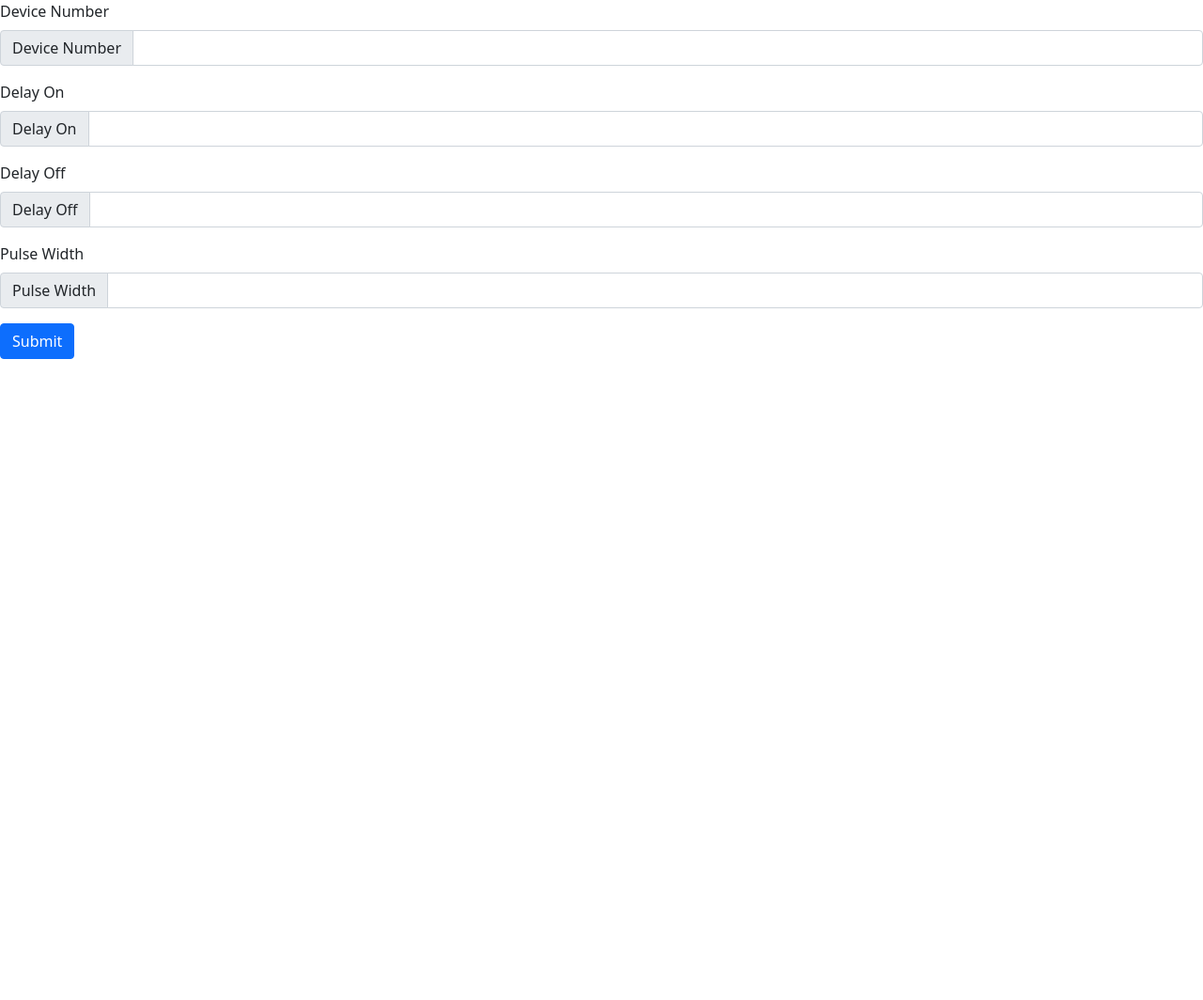
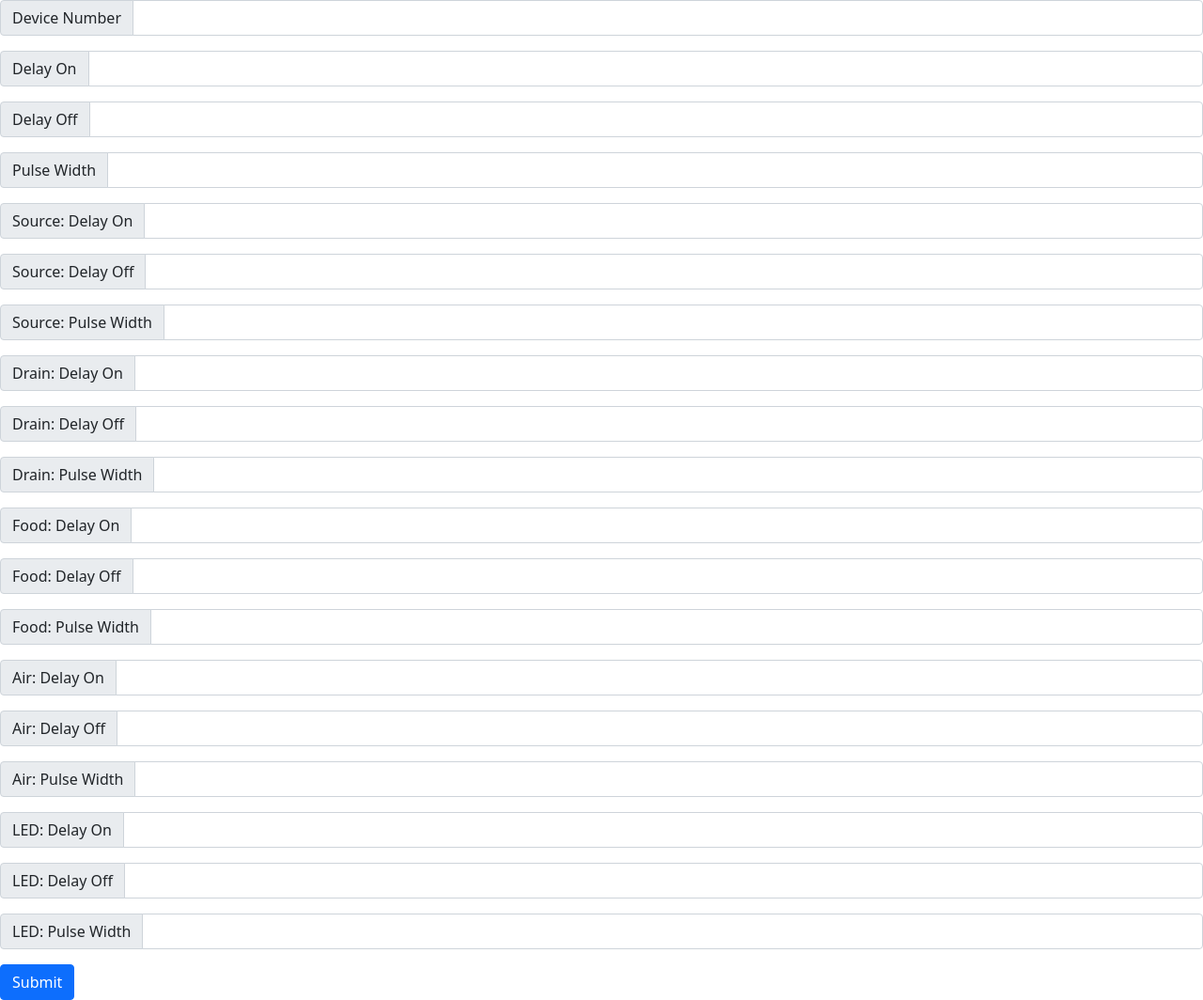
Before and after one commit to bmkuter/FreeRTOS_growcube, a Flask app: page /set_device in a window 1280 px wide. Shown: the whole page at 94% size. Before the commit the page ends 382 px from the top, so only its background shows below. Run offline with Flask 2, Linux system fonts and the light colour scheme.

Commit message:
Updating input JSON to have more parameters.
Next is adding those respective fields to the cpp functions.

```diff
--- a/application.py
+++ b/application.py
@@ -13,7 +13,7 @@ delay = int(1000)
 
 #Creating or accessing database
 db = sl.connect('Database/pod_settings_new.db', check_same_thread=False)
-db.execute('CREATE TABLE IF NOT EXISTS settings (id INTEGER PRIMARY KEY, delay_on INTEGER, delay_off INTEGER, pulse_width INTEGER)')
+db.execute('CREATE TABLE IF NOT EXISTS settings (id INTEGER PRIMARY KEY, delay_on INTEGER, delay_off INTEGER, pulse_width INTEGER, source_delay_on INTEGER, source_delay_off INTEGER, source_pulse_width INTEGER, drain_delay_on INTEGER, drain_delay_off INTEGER, drain_pulse_width INTEGER, food_delay_on INTEGER, food_delay_off INTEGER, food_pulse_width INTEGER, air_delay_on INTEGER, air_delay_off INTEGER, air_pulse_width INTEGER, LED_delay_on INTEGER, LED_delay_off INTEGER, LED_pulse_width INTEGER)')
 db.row_factory = lambda cursor, row: row[0]
 cur = db.cursor()
 #db.close()
@@ -34,12 +34,34 @@ def flask_set_delay(device_number = 0, delay_on = 0, delay_off = 0, pulse_width
 def flask_set_delay_GUI():
     if request.method == 'POST':
         device_number = request.form.get('device_number')
+        #Example
         delay_on = request.form.get('delay_on')
         delay_off = request.form.get('delay_off')
         pulse_width = request.form.get('pulse_width')
-        payload = (device_number, delay_on, delay_off, pulse_width)
+        #Source
+        source_delay_on = request.form.get('delay_on')
+        source_delay_off = request.form.get('delay_off')
+        source_pulse_width = request.form.get('pulse_width')
+        #Drain
+        drain_delay_on = request.form.get('delay_on')
+        drain_delay_off = request.form.get('delay_off')
+        drain_pulse_width = request.form.get('pulse_width')
+        #Food
+        food_delay_on = request.form.get('delay_on')
+        food_delay_off = request.form.get('delay_off')
+        food_pulse_width = request.form.get('pulse_width')
+        #Air
+        air_delay_on = request.form.get('delay_on')
+        air_delay_off = request.form.get('delay_off')
+        air_pulse_width = request.form.get('pulse_width')
+        #LED
+        LED_delay_on = request.form.get('delay_on')
+        LED_delay_off = request.form.get('delay_off')
+        LED_pulse_width = request.form.get('pulse_width')
+        #Making payload
+        payload = (device_number, delay_on, delay_off, pulse_width,source_delay_on,source_delay_off,source_pulse_width,drain_delay_on,drain_delay_off,drain_pulse_width,food_delay_on,food_delay_off,food_pulse_width,air_delay_on,air_delay_off,air_pulse_width,LED_delay_on,LED_delay_off,LED_pulse_width)
         print(payload)
-        cur.execute("INSERT OR REPLACE INTO settings VALUES(?, ?, ?, ?);", payload)
+        cur.execute("INSERT OR REPLACE INTO settings VALUES(?, ?, ?, ?, ?, ?, ?, ?, ?, ?, ?, ?, ?, ?, ?, ?, ?, ?, ?);", payload)
         db.commit()
         cur.execute("SELECT delay_on FROM settings WHERE id =:device_number", {"device_number": device_number})
         results = cur.fetchall()
@@ -50,7 +72,7 @@ def flask_set_delay_GUI():
 ### Convert so this returns a JSON of all needed info.
 @application.route('/query_device/<device_number>', methods=['POST', 'GET'])
 def flask_query_delay(device_number):
-    #How can we combine these queries into 1??
+    #Example
     cur.execute("SELECT id FROM settings WHERE id =:device_number", {"device_number": device_number})
     device_id = cur.fetchall()[0]
     cur.execute("SELECT delay_on FROM settings WHERE id =:device_number", {"device_number": device_number})
@@ -59,12 +81,73 @@ def flask_query_delay(device_number):
     device_delay_off = cur.fetchall()[0]
     cur.execute("SELECT pulse_width FROM settings WHERE id =:device_number", {"device_number": device_number})
     device_pulse_width = cur.fetchall()[0]
+    #Source
+    cur.execute("SELECT source_delay_on FROM settings WHERE id =:device_number", {"device_number": device_number})
+    device_source_delay_on = cur.fetchall()[0]
+    cur.execute("SELECT source_delay_off FROM settings WHERE id =:device_number", {"device_number": device_number})
+    device_source_delay_off = cur.fetchall()[0]
+    cur.execute("SELECT source_pulse_width FROM settings WHERE id =:device_number", {"device_number": device_number})
+    device_source_pulse_width = cur.fetchall()[0]
+    #Drain
+    cur.execute("SELECT drain_delay_on FROM settings WHERE id =:device_number", {"device_number": device_number})
+    device_drain_delay_on = cur.fetchall()[0]
+    cur.execute("SELECT drain_delay_off FROM settings WHERE id =:device_number", {"device_number": device_number})
+    device_drain_delay_off = cur.fetchall()[0]
+    cur.execute("SELECT drain_pulse_width FROM settings WHERE id =:device_number", {"device_number": device_number})
+    device_drain_pulse_width = cur.fetchall()[0]
+    #Food
+    cur.execute("SELECT food_delay_on FROM settings WHERE id =:device_number", {"device_number": device_number})
+    device_food_delay_on = cur.fetchall()[0]
+    cur.execute("SELECT food_delay_off FROM settings WHERE id =:device_number", {"device_number": device_number})
+    device_food_delay_off = cur.fetchall()[0]
+    cur.execute("SELECT food_pulse_width FROM settings WHERE id =:device_number", {"device_number": device_number})
+    device_food_pulse_width = cur.fetchall()[0]
+    #Air
+    cur.execute("SELECT air_delay_on FROM settings WHERE id =:device_number", {"device_number": device_number})
+    device_air_delay_on = cur.fetchall()[0]
+    cur.execute("SELECT air_delay_off FROM settings WHERE id =:device_number", {"device_number": device_number})
+    device_air_delay_off = cur.fetchall()[0]
+    cur.execute("SELECT air_pulse_width FROM settings WHERE id =:device_number", {"device_number": device_number})
+    device_air_pulse_width = cur.fetchall()[0]
+    #LED
+    cur.execute("SELECT LED_delay_on FROM settings WHERE id =:device_number", {"device_number": device_number})
+    device_LED_delay_on = cur.fetchall()[0]
+    cur.execute("SELECT LED_delay_off FROM settings WHERE id =:device_number", {"device_number": device_number})
+    device_LED_delay_off = cur.fetchall()[0]
+    cur.execute("SELECT LED_pulse_width FROM settings WHERE id =:device_number", {"device_number": device_number})
+    device_LED_pulse_width = cur.fetchall()[0]
+    #Formatting JSON
     output_json = {
         "id": device_id,
         "delay_on": device_delay_on,
         "delay_off": device_delay_off,
-        "pulse_width": device_pulse_width
+        "pulse_width": device_pulse_width,
+        "source": {
+        "delay_on": device_source_delay_on,
+        "delay_off": device_source_delay_off,
+        "pulse_width": device_source_pulse_width
+        },
+        "drain": {
+        "delay_on": device_drain_delay_on,
+        "delay_off": device_drain_delay_off,
+        "pulse_width": device_drain_pulse_width
+        },
+        "food": {
+        "delay_on": device_food_delay_on,
+        "delay_off": device_food_delay_off,
+        "pulse_width": device_food_pulse_width
+        },
+        "air": {
+        "delay_on": device_air_delay_on,
+        "delay_off": device_air_delay_off,
+        "pulse_width": device_air_pulse_width
+        },
+        "LED": {
+        "delay_on": device_LED_delay_on,
+        "delay_off": device_LED_delay_off,
+        "pulse_width": device_LED_pulse_width
         }
+    }
     return (json.dumps(output_json))
 
 # run the app.
--- a/templates/form.html
+++ b/templates/form.html
@@ -8,26 +8,88 @@
 <BODY>
 
     <form action="{{ url_for('flask_set_delay_GUI') }}" method="POST">
-        <label for="device_number" class="form-label">Device Number</label>
         <div class="input-group mb-3">
             <span class="input-group-text" id="basic-addon3">Device Number</span>
             <input type="text" class="form-control" id="device_number" aria-describedby="basic-addon3" name="device_number">
         </div>
-        <label for="delay_on" class="form-label">Delay On</label>
         <div class="input-group mb-3">
             <span class="input-group-text" id="basic-addon3">Delay On</span>
             <input type="text" class="form-control" id="delay_on" aria-describedby="basic-addon3" name="delay_on">
         </div>
-        <label for="delay_off" class="form-label">Delay Off</label>
         <div class="input-group mb-3">
             <span class="input-group-text" id="basic-addon3">Delay Off</span>
             <input type="text" class="form-control" id="delay_off" aria-describedby="basic-addon3" name="delay_off">
         </div>
-        <label for="pulse_width" class="form-label">Pulse Width</label>
         <div class="input-group mb-3">
             <span class="input-group-text" id="basic-addon3">Pulse Width</span>
             <input type="text" class="form-control" id="pulse_width" aria-describedby="basic-addon3" name="pulse_width">
         </div>
+
+        <div class="input-group mb-3">
+            <span class="input-group-text" id="basic-addon3">Source: Delay On</span>
+            <input type="text" class="form-control" id="source_delay_on" aria-describedby="basic-addon3" name="source_delay_on">
+        </div>
+        <div class="input-group mb-3">
+            <span class="input-group-text" id="basic-addon3">Source: Delay Off</span>
+            <input type="text" class="form-control" id="source_delay_off" aria-describedby="basic-addon3" name="source_delay_off">
+        </div>
+        <div class="input-group mb-3">
+            <span class="input-group-text" id="basic-addon3">Source: Pulse Width</span>
+            <input type="text" class="form-control" id="source_pulse_width" aria-describedby="basic-addon3" name="source_pulse_width">
+        </div>
+
+        <div class="input-group mb-3">
+            <span class="input-group-text" id="basic-addon3">Drain: Delay On</span>
+            <input type="text" class="form-control" id="drain_delay_on" aria-describedby="basic-addon3" name="drain_delay_on">
+        </div>
+        <div class="input-group mb-3">
+            <span class="input-group-text" id="basic-addon3">Drain: Delay Off</span>
+            <input type="text" class="form-control" id="drain_delay_off" aria-describedby="basic-addon3" name="drain_delay_off">
+        </div>
+        <div class="input-group mb-3">
+            <span class="input-group-text" id="basic-addon3">Drain: Pulse Width</span>
+            <input type="text" class="form-control" id="drain_pulse_width" aria-describedby="basic-addon3" name="drain_pulse_width">
+        </div>
+
+        <div class="input-group mb-3">
+            <span class="input-group-text" id="basic-addon3">Food: Delay On</span>
+            <input type="text" class="form-control" id="food_delay_on" aria-describedby="basic-addon3" name="food_delay_on">
+        </div>
+        <div class="input-group mb-3">
+            <span class="input-group-text" id="basic-addon3">Food: Delay Off</span>
+            <input type="text" class="form-control" id="food_delay_off" aria-describedby="basic-addon3" name="food_delay_off">
+        </div>
+        <div class="input-group mb-3">
+            <span class="input-group-text" id="basic-addon3">Food: Pulse Width</span>
+            <input type="text" class="form-control" id="food_pulse_width" aria-describedby="basic-addon3" name="food_pulse_width">
+        </div>
+
+        <div class="input-group mb-3">
+            <span class="input-group-text" id="basic-addon3">Air: Delay On</span>
+            <input type="text" class="form-control" id="air_delay_on" aria-describedby="basic-addon3" name="air_delay_on">
+        </div>
+        <div class="input-group mb-3">
+            <span class="input-group-text" id="basic-addon3">Air: Delay Off</span>
+            <input type="text" class="form-control" id="air_delay_off" aria-describedby="basic-addon3" name="air_delay_off">
+        </div>
+        <div class="input-group mb-3">
+            <span class="input-group-text" id="basic-addon3">Air: Pulse Width</span>
+            <input type="text" class="form-control" id="air_pulse_width" aria-describedby="basic-addon3" name="air_pulse_width">
+        </div>
+
+        <div class="input-group mb-3">
+            <span class="input-group-text" id="basic-addon3">LED: Delay On</span>
+            <input type="text" class="form-control" id="LED_delay_on" aria-describedby="basic-addon3" name="LED_delay_on">
+        </div>
+        <div class="input-group mb-3">
+            <span class="input-group-text" id="basic-addon3">LED: Delay Off</span>
+            <input type="text" class="form-control" id="LED_delay_off" aria-describedby="basic-addon3" name="LED_delay_off">
+        </div>
+        <div class="input-group mb-3">
+            <span class="input-group-text" id="basic-addon3">LED: Pulse Width</span>
+            <input type="text" class="form-control" id="LED_pulse_width" aria-describedby="basic-addon3" name="LED_pulse_width">
+        </div>
+
         <button class="btn btn-primary">Submit</button>
     </form>
 
```
Also changed, not shown: Database/pod_settings_new.db.
